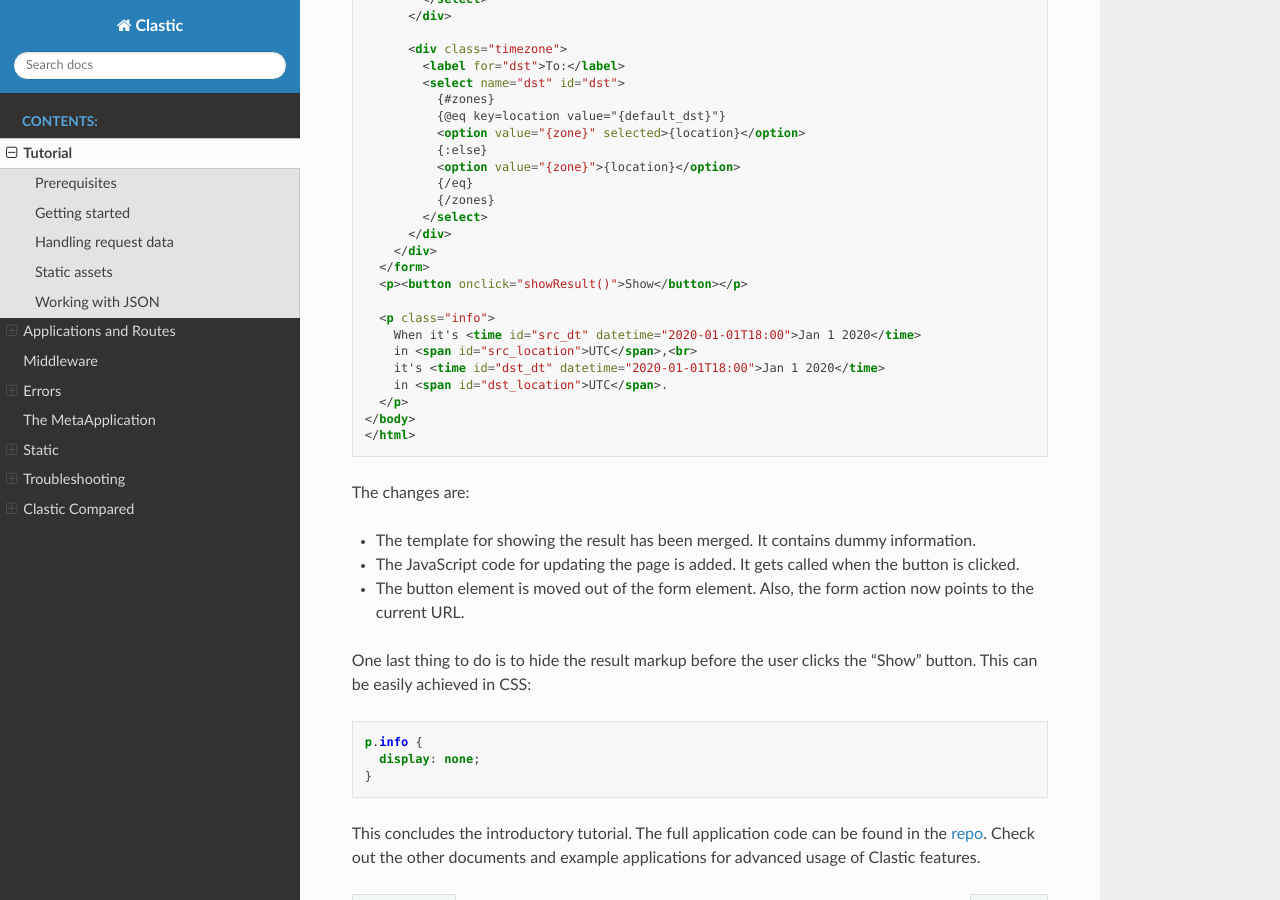
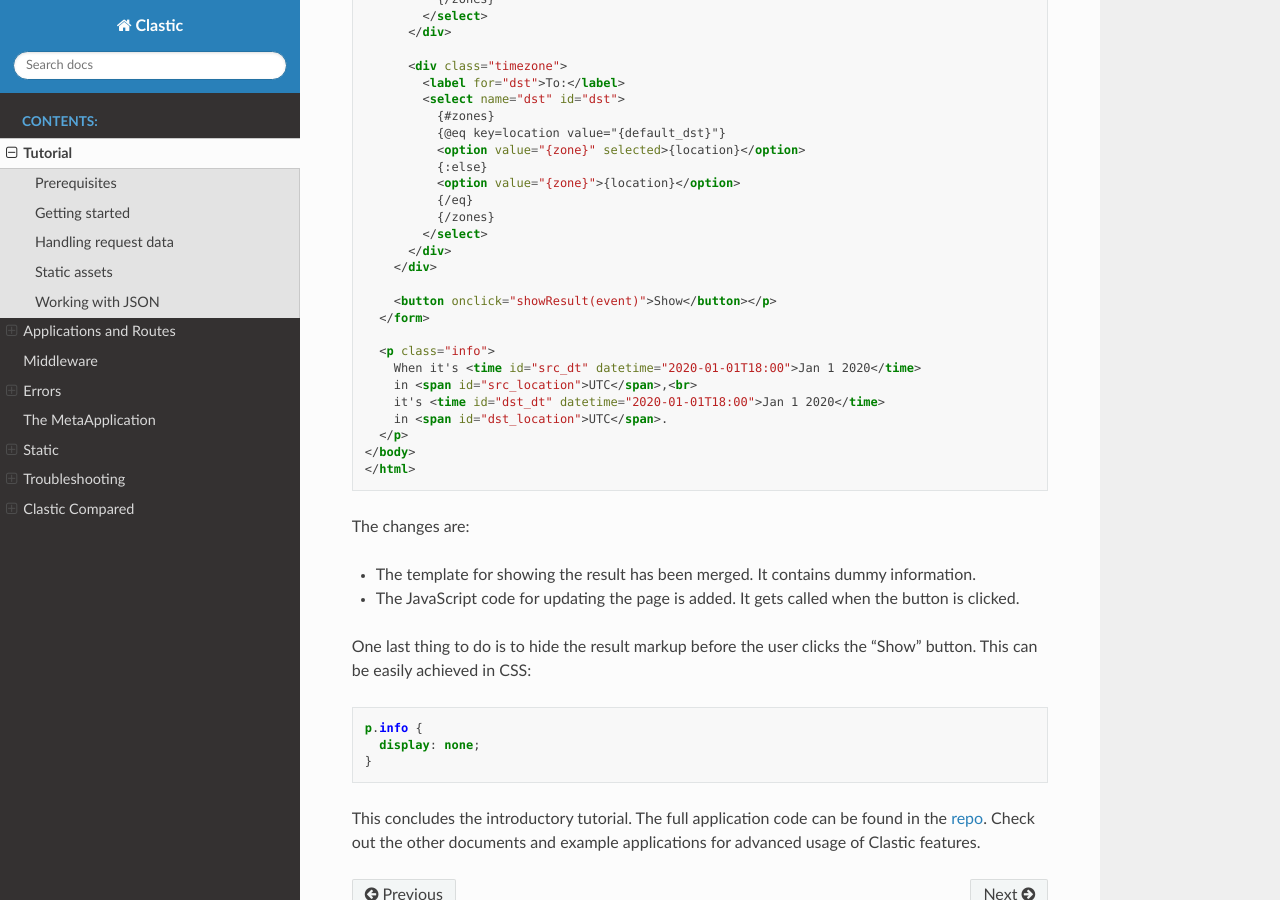
Before and after one commit to mahmoud/clastic, a Sphinx documentation site: the page built from docs/tutorial.rst, in a window 1280 px wide and 900 px high, scrolled down 9718 px. Built offline with Sphinx 7.4.7 and the Read the Docs theme 2.0.0, drawn with Linux system fonts in a browser that asks for light colours; some of the changed text lies outside the part shown.

Commit message:
put button back into form in tzconvert example

```diff
--- a/docs/tutorial.rst
+++ b/docs/tutorial.rst
@@ -544,7 +544,8 @@
      <title>Time zone convertor</title>
      <link rel="stylesheet" href="/static/custom.css">
      <script>
-       async function showResult() {
+       async function showResult(event) {
+         event.preventDefault();
          let formData = new FormData(document.querySelector('form'));
          let response = await fetch('/show', {
            method: 'POST',
@@ -593,8 +594,9 @@
            </select>
          </div>
        </div>
+
+       <button onclick="showResult(event)">Show</button></p>
      </form>
-     <p><button onclick="showResult()">Show</button></p>
 
      <p class="info">
        When it's <time id="src_dt" datetime="2020-01-01T18:00">Jan 1 2020</time>
@@ -613,9 +615,6 @@
 
 - The JavaScript code for updating the page is added.
   It gets called when the button is clicked.
-
-- The button element is moved out of the form element.
-  Also, the form action now points to the current URL.
 
 One last thing to do is to hide the result markup
 before the user clicks the "Show" button.
```
Also changed, not shown: 1 other file.
